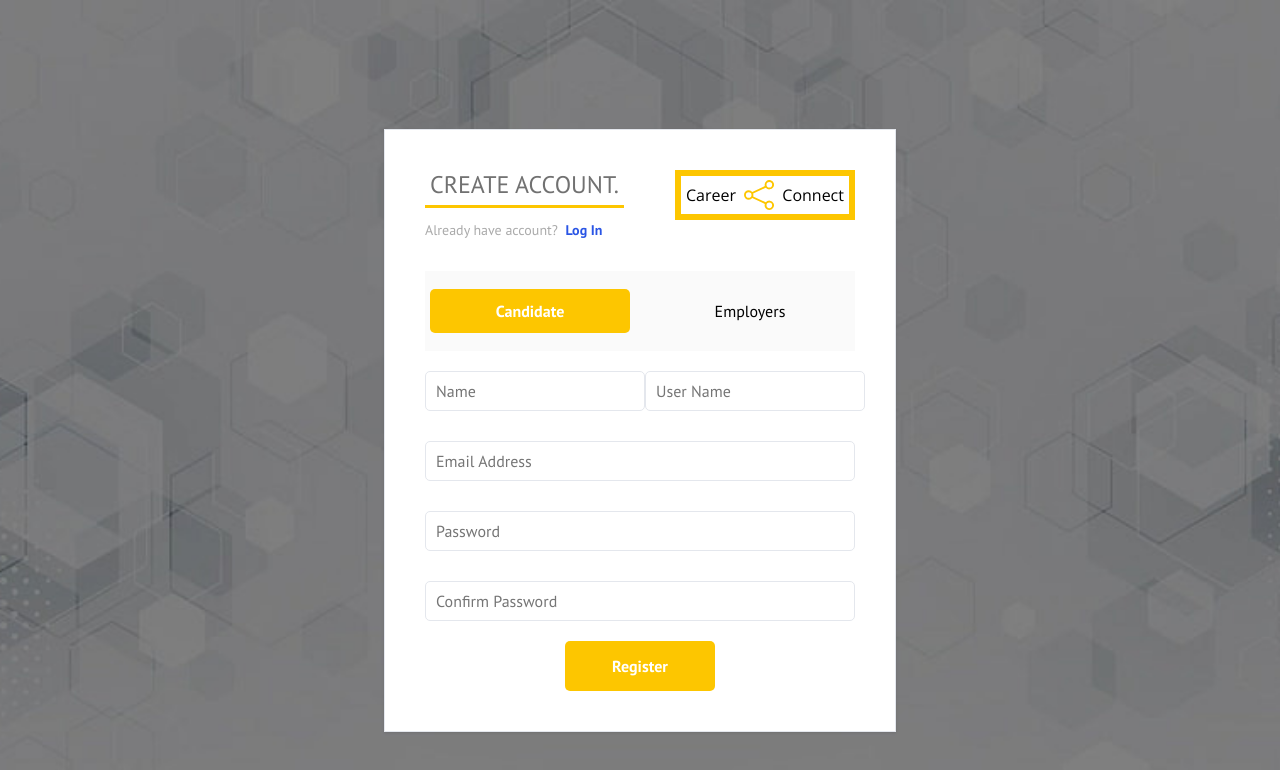
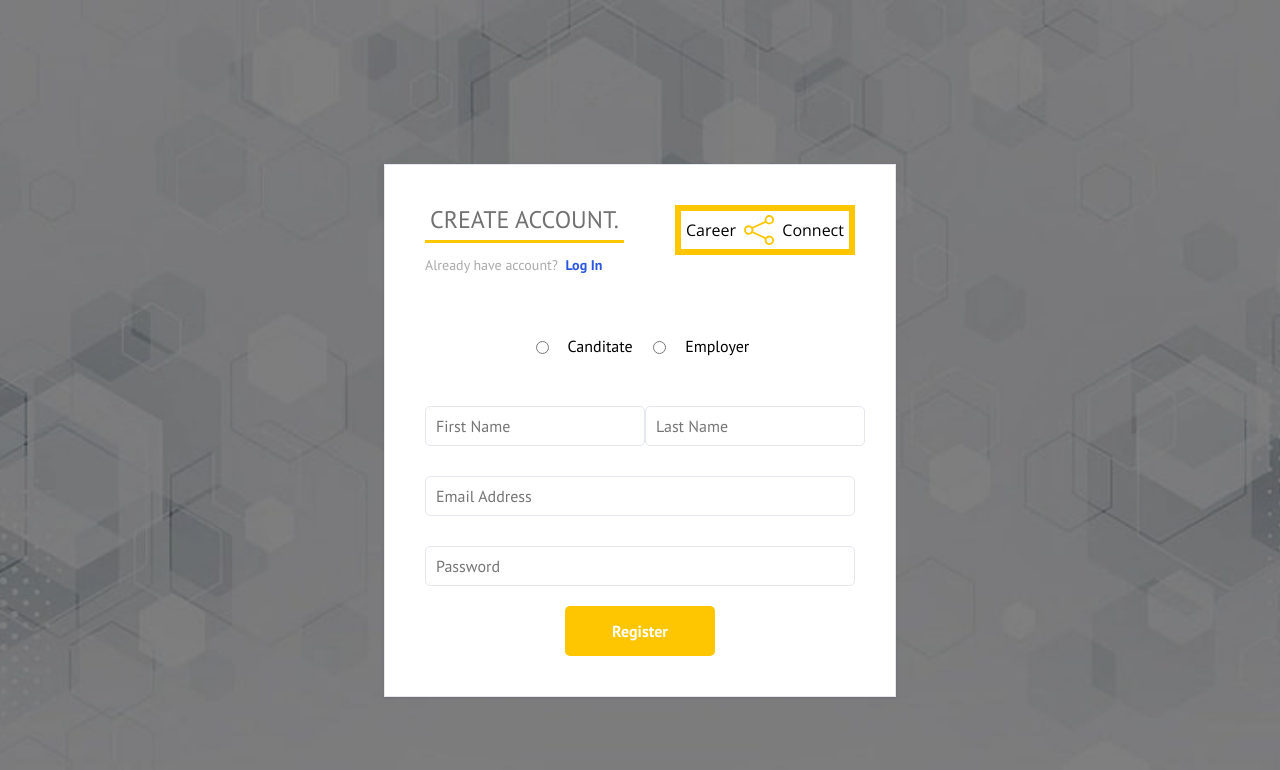
Before and after one commit to sathishkumarwebdev/careerconnect, a React (Create React App) app: page /account in a window 1280 px wide. Shown: the top 770 px of the page. Built offline with nearby package versions, Linux system fonts and the light colour scheme.

Commit message:
account creation completed

```diff
--- a/src/index.css
+++ b/src/index.css
@@ -600,10 +600,13 @@ nav {
 
 .option {
   height: 80px;
-  background-color: var(--color-grey-grade0);
+  /* background-color: var(--color-grey-grade0); */
   display: flex;
   align-items: center;
-  justify-content: center;
+  justify-content: space-evenly;
+  width: 250px;
+  margin-left: 90px;
+
 }
 .option button {
   border: none;
--- a/src/pages/CreateAccount.jsx
+++ b/src/pages/CreateAccount.jsx
@@ -1,27 +1,62 @@
 import React, { useState } from "react";
-import { Link } from "react-router-dom";
+import { Link, useNavigate } from "react-router-dom";
 import { BsShare } from "react-icons/bs";
-import professional from "../assets/professional.webp";
-
-import { SelectButton } from "primereact/selectbutton";
 
 export default function () {
-  let option = "",
-    candidateBtn = "selected",
+  const formData = {
+    usertype: "",
+    firstname: "",
+    lastname: "",
+    emailaddress: "",
+    password: "",
+  };
+  const [userData, setUserData] = useState(formData);
+
+  let candidateBtn = "selected",
     employerBtn = "not-selected";
   const [trigger, setTrigger] = useState(true);
 
   if (trigger) {
-    option = "canditate";
     candidateBtn = "selected";
     employerBtn = "not-selected";
   } else {
-    option = "employer";
     candidateBtn = "not-selected";
     employerBtn = "selected";
   }
+  const navigate = useNavigate();
 
-  console.log(option);
+  console.log(userData);
+  const handleOnChangeData = (e) => {
+    setUserData((data) => ({ ...data, [e.target.name]: e.target.value }));
+  };
+  const radioChanche = (e) => {
+    setUserData((data) => ({ ...data, [e.target.name]: e.target.value }));
+  };
+  const handleSubmit = async (e) => {
+    e.preventDefault();
+    const { firstname, lastname, emailaddress, password, usertype } = userData;
+    const body = { usertype, firstname, lastname, emailaddress, password };
+    const res = await fetch(
+      "https://careerconnect-server-zcqh.onrender.com/user",
+      {
+        method: "POST",
+        body: JSON.stringify(body),
+        headers: {
+          Accept: "application/json",
+          "Content-Type": "application/json",
+        },
+      }
+    );
+    if (res) {
+      alert("sucess");
+    }
+
+    try {
+    } catch (err) {
+      console.error(err.message);
+    }
+  };
+
   return (
     <>
       <div className="create-acc-container">
@@ -49,7 +84,24 @@ export default function () {
                 </div>
               </div>
             </div>
+
             <div className="option">
+              <input
+                type="radio"
+                name="usertype"
+                value="canditate"
+                onChange={handleOnChangeData}
+              />{" "}
+              Canditate
+              <input
+                type="radio"
+                value="employer"
+                name="usertype"
+                onChange={handleOnChangeData}
+              />{" "}
+              Employer
+            </div>
+            {/* <div className="option">
               <div>
                 <button
                   onClick={() => setTrigger(true)}
@@ -66,20 +118,20 @@ export default function () {
                   Employers
                 </button>
               </div>
-            </div>
-            <div className="input-form">
+            </div> */}
+            {/* <div className="input-form">
               <div className="name-box">
                 <div>
                   <input
                     type="text"
-                    placeholder="Name"
+                    placeholder="First Name"
                     className="text-input"
                   />
                 </div>
                 <div>
                   <input
                     type="text"
-                    placeholder="User Name"
+                    placeholder="Last Name"
                     className="text-input"
                   />
                 </div>
@@ -108,6 +160,57 @@ export default function () {
               <div className="register-btn">
                 <button>Register</button>
               </div>
+            </div> */}
+            <div className="input-form">
+              <div className="name-box">
+                <div>
+                  <input
+                    type="text"
+                    placeholder="First Name"
+                    className="text-input"
+                    name="firstname"
+                    onChange={handleOnChangeData}
+                  />
+                </div>
+                <div>
+                  <input
+                    type="text"
+                    name="lastname"
+                    placeholder="Last Name"
+                    className="text-input"
+                    onChange={handleOnChangeData}
+                  />
+                </div>
+              </div>
+              <div className="general-input">
+                <input
+                  type="text"
+                  name="emailaddress"
+                  placeholder="Email Address"
+                  className="text-input"
+                  onChange={handleOnChangeData}
+                />
+              </div>
+              <div className="general-input">
+                <input
+                  type="text"
+                  name="password"
+                  placeholder="Password"
+                  className="text-input"
+                  onChange={handleOnChangeData}
+                />
+              </div>
+              {/* <div className="general-input">
+                <input
+                  type="text"
+                  placeholder="Confirm Password"
+                  className="text-input"
+                  onChange={checkPassword}
+                />
+              </div> */}
+              <div className="register-btn">
+                <button onClick={handleSubmit}>Register</button>
+              </div>
             </div>
           </div>
         </div>
```
